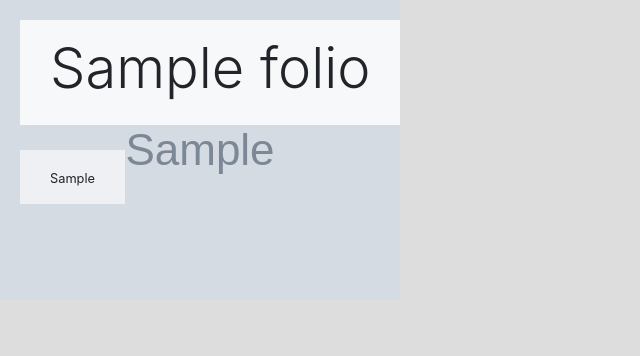
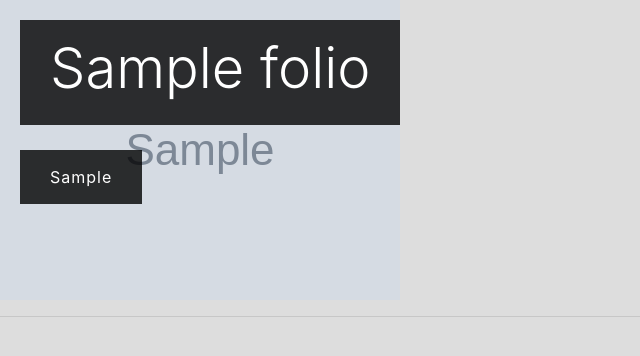
Before and after one commit to najar1412/portfo, a Flask app: page / in a window 1280 px wide. Shown: the top 356 px of the page, without its empty margins (0-640 px from the left). Run offline with Flask 2, Linux system fonts and the light colour scheme; tables that the repository leaves empty hold one stand-in row (values such as "Sample post"); grey boxes marked "Sample" are stand-in pictures; some libraries are stand-ins or nearby versions.

Commit message:
index page ui, trying to imp a simple light box

```diff
--- a/portfo/static/main.css
+++ b/portfo/static/main.css
@@ -27,3 +27,16 @@ html { overflow-y: scroll; }
   display: block;
   max-width: 100%;
 }
+
+
+
+
+  /* Styles the thumbnail */
+
+  a.lightbox img {
+    transition: opacity .5s;
+    opacity: .9;
+  }
+  a.lightbox img:hover {
+    opacity: 1;
+  }
--- a/portfo/templates/admin.html
+++ b/portfo/templates/admin.html
@@ -17,7 +17,8 @@
 
 
    <div class="alert alert-danger" role="alert">
-        Theres alot of fluff on this page that doesnt work. All core functionality should work - including, changing and toggling site headers and uploading images. Things start to break when using some of the other image management tools.
+        Theres alot of fluff on this page that doesnt work. All core functionality should work - including, changing and toggling site headers and uploading images. <br>
+        Most inputs around the metadata of images are not implemented.
       </div>
       <p style="height:30px;"></p>
    <h1 class="display-6">
--- a/portfo/templates/base.html
+++ b/portfo/templates/base.html
@@ -9,6 +9,7 @@
         <script src="https://unpkg.com/masonry-layout@4/dist/masonry.pkgd.js"></script>
         <link rel="stylesheet" href="https://maxcdn.bootstrapcdn.com/bootstrap/4.0.0/css/bootstrap.min.css" integrity="sha384-Gn5384xqQ1aoWXA+058RXPxPg6fy4IWvTNh0E263XmFcJlSAwiGgFAW/dAiS6JXm" crossorigin="anonymous">
         <script src="https://unpkg.com/imagesloaded@4/imagesloaded.pkgd.min.js"></script>
+
         <title>{{session.portfo_title}}</title>
 
       </head>
@@ -17,6 +18,8 @@
 
 {% block content %}
 {% endblock %}
+
+
 
 
         <script>
@@ -40,5 +43,7 @@
 
             </script>
 
+
+
     </body>
 </html>
--- a/portfo/templates/header.html
+++ b/portfo/templates/header.html
@@ -1,12 +1,12 @@
 {% if session.portfo_title_enable == True %}
-<div style="position:fixed;z-index:100;top:0;background: rgba(255, 255, 255, .8);margin:auto; padding-right: 30px; padding-left:30px; padding-top:15px;padding-bottom:15px; margin:20px;">
+<div style="color:white;position:fixed;z-index:100;top:0;background: rgba(0, 0, 0, .8);margin:auto; padding-right: 30px; padding-left:30px; padding-top:15px;padding-bottom:15px; margin:20px;">
         <h2 class="display-4">{{session.portfo_title}}</h2>
    </div>
   {% endif %}
   {% if session.portfo_caption_enable == True %}
-   <div style="position:absolute;z-index:90;top:130px;background: rgba(255, 255, 255, .6);margin:auto; padding-right: 30px; padding-left:30px; padding-top:15px;padding-bottom:15px; margin:20px;">
-     <small>
+   <div style="color:white;position:absolute;z-index:90;top:130px;background: rgba(0, 0, 0, .8);margin:auto; padding-right: 30px; padding-left:30px; padding-top:15px;padding-bottom:15px; margin:20px;">
+     <span style="letter-spacing: 1px;">
      {{session.portfo_caption|safe}}
-     </small>
+   </span>
    </div>
    {% endif %}
--- a/portfo/templates/index.html
+++ b/portfo/templates/index.html
@@ -8,11 +8,18 @@
 
 {% for id, data in images.items() %}
 <div class="grid-item">
-  <img src="static/uploads/{{data.filename}}" />
+  <a class="lightbox" href="#">
+  <img src="static/uploads/{{data.filename}}"/>
+</a>
 </div>
 
 {% endfor %}
 
 </div>
 
+<hr>
+
+
+
+
 {% endblock %}
```
Also changed, not shown: portfo/static/uploads/Bathroom-Vignette.jpg (added), portfo/static/uploads/Counter-Bevel-Vignette.jpg (added), portfo/static/uploads/Kitchenette-Vignette.jpg (added), portfo/static/uploads/Outdoor-Vignette.jpg (added), portfo/static/uploads/PH2-Kitchen.jpg (added), portfo/static/uploads/PH2-Master.jpg (added), portfo/static/uploads/PH3-Outdoor-Living.jpg (added), portfo/static/uploads/PH4-Master.jpg (added), portfo/static/uploads/PH4-Outdoor-Living.jpg (added), portfo/static/uploads/SZ001-01-C02-R01-View02-NY.jpg (added), portfo/static/uploads/SZ001-01-C04-R02-Full_Floor_13.jpg (added), portfo/static/uploads/SZ001-5-C01-Cabana_04.jpg (added), portfo/static/uploads/SZ001-5-C02-Enea-Garden_03.jpg (added).
